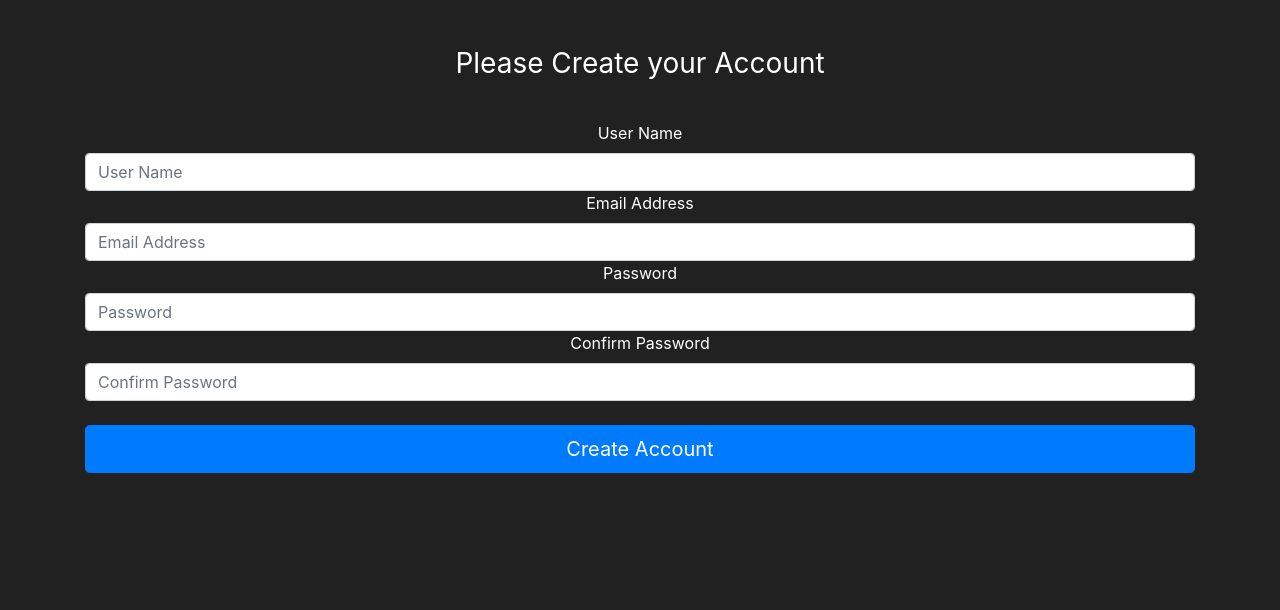
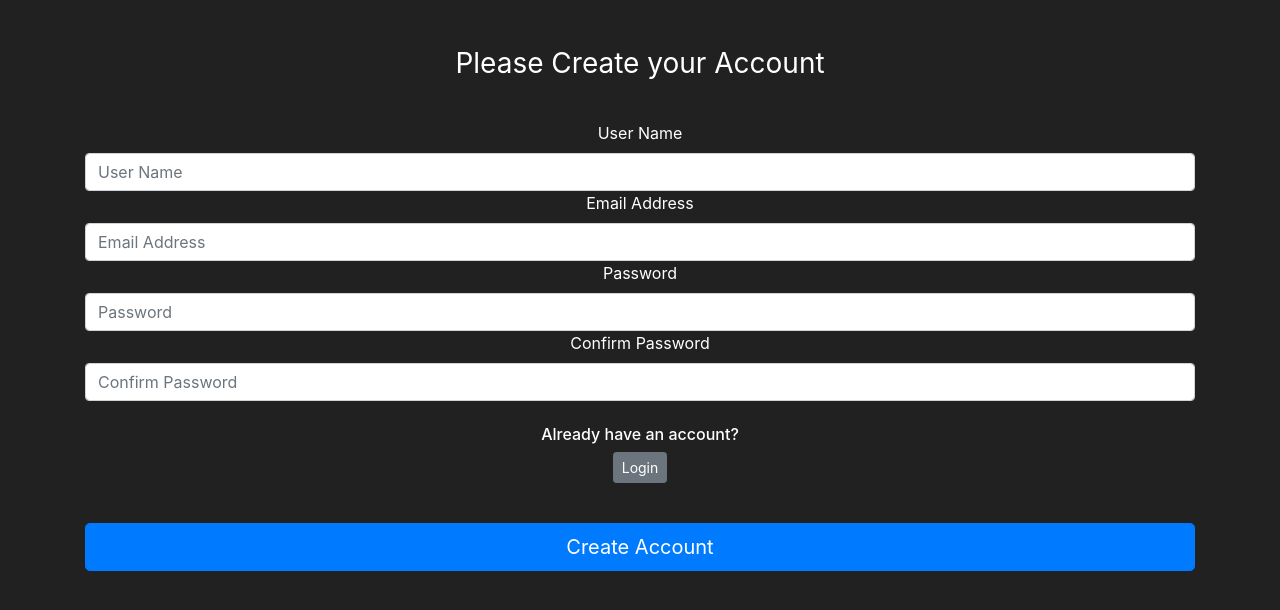
Before and after one commit to Kelvinskell/newsread, a Flask app: page /register in a window 1280 px wide. Shown: the part 57-667 px from the top of the page. Run offline with Flask 2, Linux system fonts and the light colour scheme; some libraries are stand-ins or nearby versions.

Commit message:
feat: Modify Html template for regoister page

```diff
--- a/login-service/application/templates/register.html
+++ b/login-service/application/templates/register.html
@@ -29,6 +29,13 @@ NewsRead - Register
            {{ form.password2.label() }}
            {{ form.password2(class="form-control", placeholder="Confirm Password") }}
 
+	    <div class="checkbox mb-3">
+		    <br >
+               <h6>Already have an account?</h6>
+               <a class="btn btn-sm btn-secondary" href="{{ url_for('login_page') }}">Login</a>
+            </div>
+
+
 	    <br>
 
             {{ form.submit(class="btn btn-lg btn-block btn-primary") }}
```
